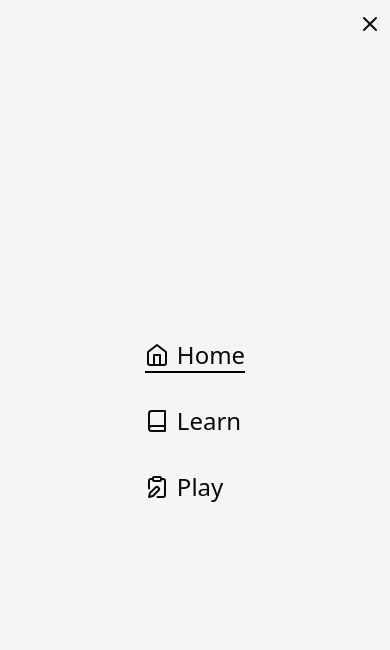
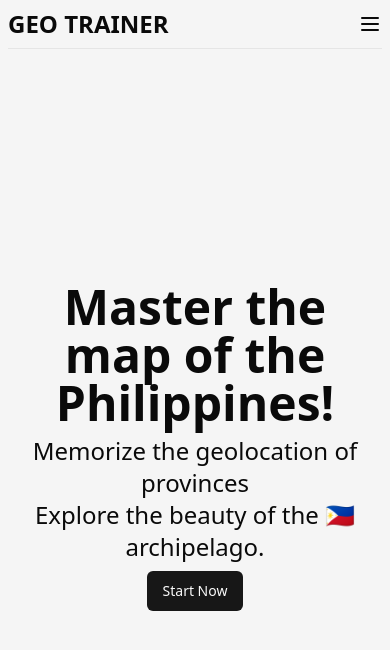
Before and after one commit to Sanjero20/geo-trainer, a Next.js app: page / in a window 390 px wide. Shown: the top 650 px of the page. Built offline with nearby package versions, Linux system fonts and the light colour scheme.

Commit message:
Fix auto open of menubar on mobile
The issue is caused by the useEffect on mobile.tsx. If the path changes,
it will toggle the modal based on its current value, if the user click
on the button from the homepage, it will navigate to the learn page and
automatically open the menu bar.

```diff
--- a/src/components/header/hamburger.tsx
+++ b/src/components/header/hamburger.tsx
@@ -4,9 +4,14 @@ import { useMenuStore } from "@/stores/menu";
 import { Menu } from "lucide-react";
 
 function Hamburger() {
-  const { toggleMenu } = useMenuStore();
+  const { setMenuIsOpen } = useMenuStore();
 
-  return <Menu onClick={toggleMenu} className="cursor-pointer sm:hidden" />;
+  return (
+    <Menu
+      onClick={() => setMenuIsOpen(true)}
+      className="cursor-pointer sm:hidden"
+    />
+  );
 }
 
 export default Hamburger;
--- a/src/components/header/mobile.tsx
+++ b/src/components/header/mobile.tsx
@@ -9,12 +9,12 @@ import { useEffect } from "react";
 import NavLink from "./navlink";
 
 function MobileMenu() {
-  const { menuIsOpen, toggleMenu } = useMenuStore();
+  const { menuIsOpen, setMenuIsOpen } = useMenuStore();
 
   const pathname = usePathname();
 
   useEffect(() => {
-    toggleMenu();
+    setMenuIsOpen(false);
     // eslint-disable-next-line react-hooks/exhaustive-deps
   }, [pathname]);
 
@@ -27,7 +27,10 @@ function MobileMenu() {
     <div className={styles}>
       <div className="relative flex h-full w-full flex-col items-center justify-center">
         {/* Close Icon */}
-        <X className="absolute right-2 top-3" onClick={toggleMenu} />
+        <X
+          className="absolute right-2 top-3"
+          onClick={() => setMenuIsOpen(false)}
+        />
 
         {/* Main Menu */}
         <nav className="flex flex-col gap-8">
--- a/src/stores/menu.ts
+++ b/src/stores/menu.ts
@@ -2,12 +2,12 @@ import { create } from "zustand";
 
 interface Props {
   menuIsOpen: boolean;
-  toggleMenu: () => void;
+  setMenuIsOpen: (bool: boolean) => void;
 }
 
 export const useMenuStore = create<Props>((set, get) => ({
   menuIsOpen: false,
-  toggleMenu: () => {
-    set({ menuIsOpen: !get().menuIsOpen });
+  setMenuIsOpen: (bool) => {
+    set({ menuIsOpen: bool });
   },
 }));
```
